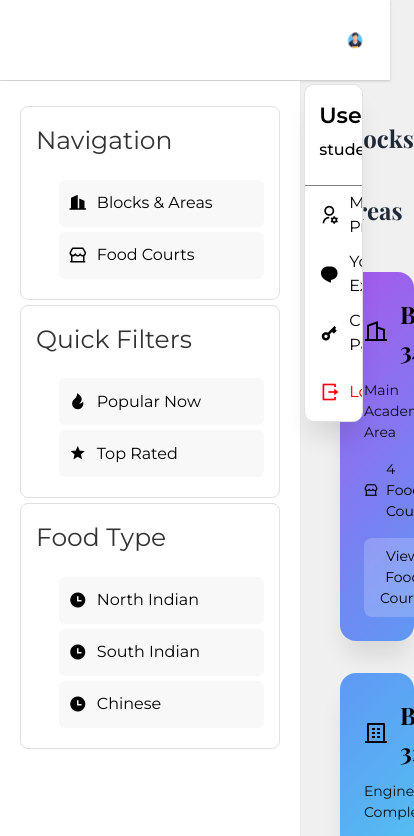
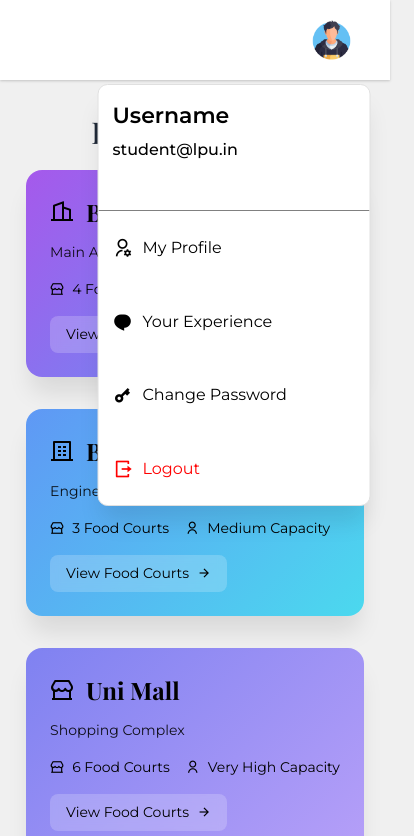
Before and after one commit to arnavprajapati/CollegeProject, a plain HTML site: page frontend/explore.html in a window 390 px wide. Both pictures are taken after a click on the element 370 px from the left and 40 px from the top of the page. Shown: the top 836 px of the page, 414 px wide, since content can reach past the window. Drawn offline with nearby package versions, Linux system fonts and the light colour scheme.

Commit message:
responsive made for mobile view and tablet

```diff
--- a/frontend/explore.css
+++ b/frontend/explore.css
@@ -351,3 +351,140 @@ h2 {
 .logout{
     color: red;
 }
+
+
+@media (min-width: 992px) {
+    .blocks-grid {
+        grid-template-columns: repeat(3, 1fr);
+    }
+}
+
+@media (max-width: 768px) {
+    .blocks-grid {
+        grid-template-columns: repeat(2, 1fr);
+    }
+    .blocks-grid {
+        grid-template-columns: repeat(1, 1fr);
+    }
+    .top-navigation{
+        display: none;
+    }
+    .navigation{
+        display: none;
+    }
+    .container{
+        display: grid;
+        gap: 20px;
+        width: 100%;
+        place-items: center;
+    }
+    .blocks-title{
+        display: flex;
+        justify-content: center;
+        font-size: 30px;
+        font-weight: 600;
+        margin-bottom: -5px;
+    }
+    .blocks-grid{
+        display: grid;
+        grid-template-columns: repeat(2, 1fr);
+    }
+    #blocks-section{
+        justify-content: center;
+        align-items: center;
+        /* padding-left: 80px; */
+    }
+    .container{
+        margin-top: -15px;
+    }
+    .nav{
+        height: 80px;
+    }
+    .profile img{
+        width: 80%;
+    }
+    .profile{
+        top: 50%;
+        left: 50%;
+        transform: translate(-50%, -50%);
+    }
+    .profile-view{
+        top: 35%;
+        left: 60%;
+        transform: translate(-50%, -50%);
+        width: 70%;
+        height: 50%;
+    }
+    .logo{
+        font-size: 20px;
+        font-weight: 600;
+        margin-left: 30px;
+        margin-top: 25px;
+    }
+}
+
+
+/* @media (max-width: 767px) {
+    .blocks-grid {
+        grid-template-columns: repeat(2, 1fr);
+    }
+} */
+
+@media (max-width: 576px) {
+    .blocks-grid {
+        grid-template-columns: repeat(1, 1fr);
+    }
+    .top-navigation{
+        display: none;
+    }
+    .navigation{
+        display: none;
+    }
+    .containers{
+        display: grid;
+        gap: 20px;
+        width: 100%;
+        place-items: center;
+    }
+    .blocks-title{
+        display: flex;
+        justify-content: center;
+        font-size: 30px;
+        font-weight: 600;
+        margin-bottom: -5px;
+    }
+    .blocks-grid{
+        display: grid;
+        grid-template-columns: repeat(1, 1fr);
+    }
+    /* #blocks-section{
+        padding-left: 100px;
+    } */
+    .container{
+        margin-top: -15px;
+    }
+    .nav{
+        height: 80px;
+    }
+    .profile img{
+        width: 100%;
+    }
+    .profile{
+        top: 50%;
+        left: 50%;
+        transform: translate(-50%, -50%);
+    }
+    .profile-view{
+        top: 35%;
+        left: 60%;
+        transform: translate(-50%, -50%);
+        width: 70%;
+        height: 50%;
+    }
+    .logo{
+        font-size: 20px;
+        font-weight: 600;
+        margin-left: 30px;
+        margin-top: 10px;
+    }
+  }
```
